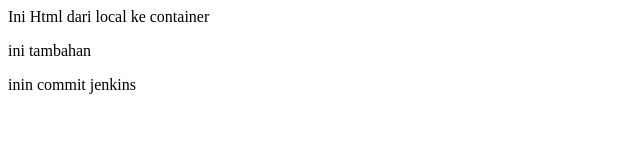
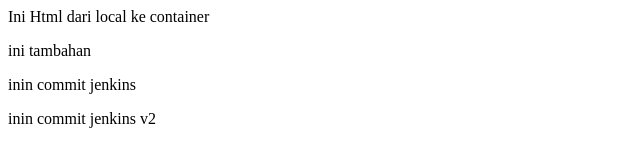
Before and after one commit to bayuardhyanto/devops4, a plain HTML site: page index.html in a window 1280 px wide. Shown: the whole page, without its empty margins (0-640 px from the left). Drawn offline with Linux system fonts and the light colour scheme.

Commit message:
-push lagi

```diff
--- a/index.html
+++ b/index.html
@@ -1,3 +1,4 @@
 <p>Ini Html dari local ke container</p>
 <p> ini tambahan</p>
 <p> inin commit jenkins</p>
+<p> inin commit jenkins v2</p>
```
